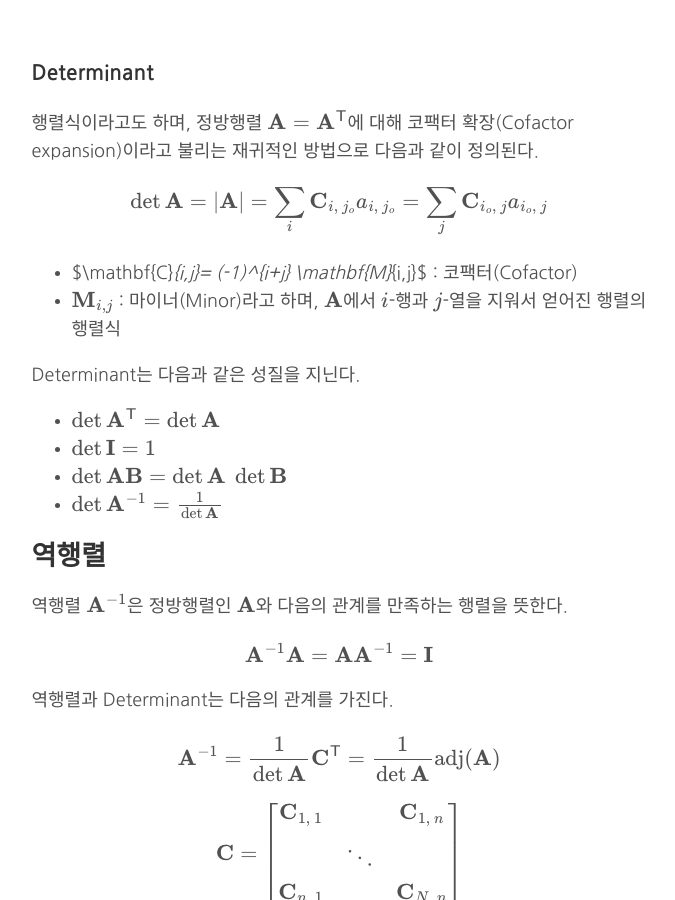
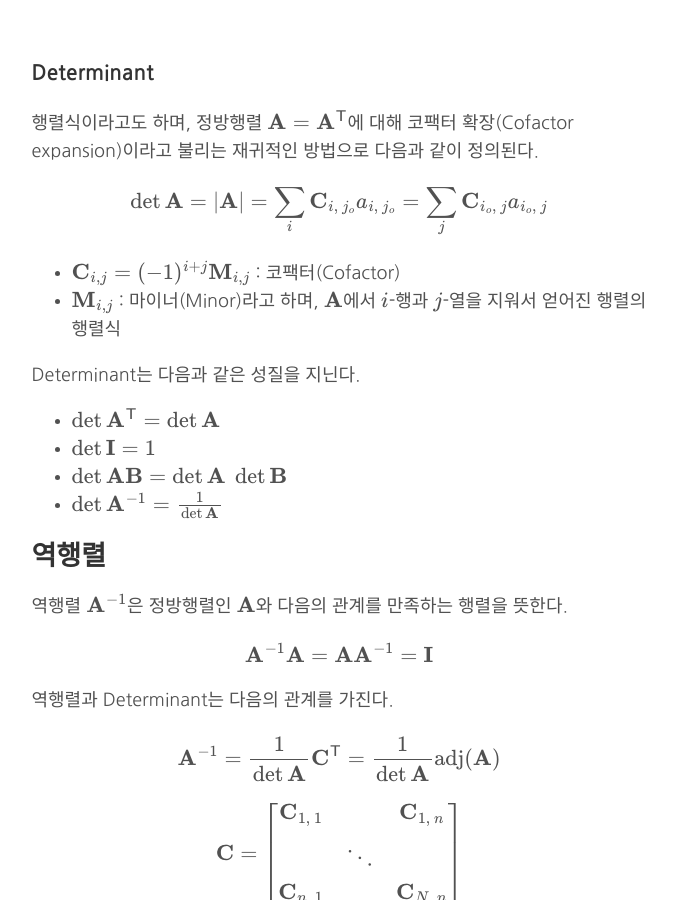
Before and after one commit to gem763/gem763.github.io, a Jekyll site: the page built from _posts/2017-08-23-linear-algebra-basic.md, in a window 1280 px wide and 900 px high, scrolled down 1351 px. Shown: the whole window, without its empty margins (301-976 px from the left). Built offline with Jekyll 4.4.1, drawn with Linux system fonts in a browser that asks for light colours; formulas are drawn with MathJax 3; comment, search, counter and statistics services are not loaded.

Commit message:
Uploaded by https://stackedit.io/

```diff
--- a/_posts/2017-08-23-linear-algebra-basic.md
+++ b/_posts/2017-08-23-linear-algebra-basic.md
@@ -64,8 +64,7 @@ $$
 \det{\mathbf{A}} = |\mathbf{A}| = \sum_i \mathbf{C}_{i, ~j_o} a_{i,~j_o} = \sum_j  \mathbf{C}_{i_o, ~j} a_{i_o,~j}
 $$
 
-
-* $\mathbf{C}_{i,j}$ $= (-1)^{i+j} \mathbf{M}_{i,j}$ : 코팩터(Cofactor)
+* $\mathbf{C}_{i,j} = (-1)^{i+j} \mathbf{M}\_{i,j}$ : 코팩터(Cofactor)
 * $\mathbf{M}_{i,j}$ : 마이너(Minor)라고 하며, $\mathbf{A}$에서 $i$-행과 $j$-열을 지워서 얻어진 행렬의 행렬식
 
 Determinant는 다음과 같은 성질을 지닌다.
```
